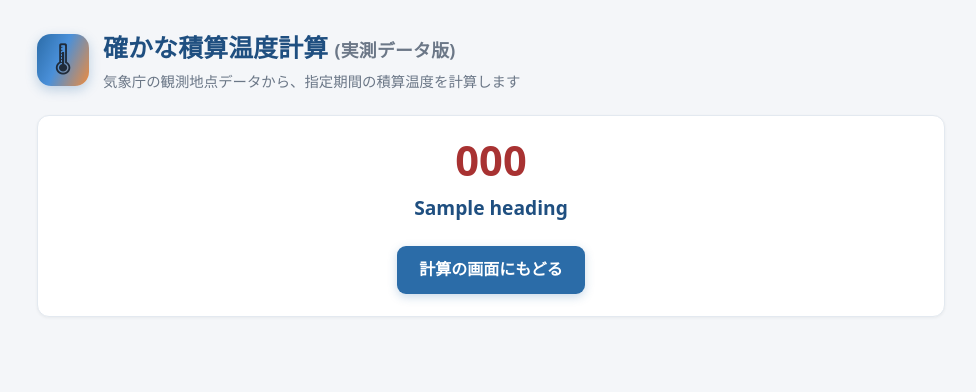
After one commit to hoge0101/sekisan-ondo, a Flask app: template templates/error.html in a window 1280 px wide. The commit adds this page. Shown: the top 392 px of the page, without its empty margins (149-1125 px from the left). Run offline with Flask 3, Linux system fonts and the light colour scheme; the template is opened without the code that fills it: most values are stand-ins (such as "Sample title", 1, 10 or a date in 2020).

Commit message:
計算中の表示とエラー画面を追加する
計算ボタンを押してから結果が出るまで、気象庁への問い合わせで数秒かかる。
これまで押しても見た目が変わらず、反応していないように見えて二重に押されやすかった。
ボタンをスピナー付きの「計算中…」に変え、待っていることを文言でも伝える。

disabled にするのは setTimeout(0) の後にした。押した直後に同期で無効化すると
Safari で送信自体が止まることがあるため。必須項目が未入力のときは submit
イベントが発生しないので「計算中」のまま固まることはなく、戻るボタンでの復元は
pageshow で押せる状態に戻す。

エラー処理も入れる。これまで errorhandler が一つも無く、index() も例外を
拾っていなかったため、気象庁が落ちているだけで Flask 素の Internal Server Error
が出ていた。POST の処理を try で包み、通信の失敗とそれ以外を切り分けて
画面内の .alert に出す。ページ遷移しないので入力内容が残り、そのまま押し直せる。

想定外の例外と404には、ヘッダーと配色を揃えた error.html を返す。
errorhandler(Exception) は HTTPException を素通りさせてから受ける。

あわせて気象庁への requests.get に timeout=20 を足した。タイムアウトが無く、
先方が応答しないとぶら下がったままになっていた。ハングして502になるより、
理由を画面に出せるほうがよい。

Co-Authored-By: Claude Opus 5 <noreply@anthropic.com>

```diff
--- a/app.py
+++ b/app.py
@@ -1,4 +1,5 @@
 from flask import Flask, render_template, request, Response, send_from_directory
+from werkzeug.exceptions import HTTPException
 import requests
 from bs4 import BeautifulSoup
 from datetime import date, timedelta
@@ -118,7 +119,7 @@ def fetch_monthly_records(prec_no, area_code, year, month):
         url = f"https://www.data.jma.go.jp/stats/etrn/view/daily_a1.php?prec_no={prec_no}&block_no={area_code}&year={year}&month={month}&day=1&view="
         temp_col, precip_col, weather_col = 4, 1, None
 
-    response = requests.get(url)
+    response = requests.get(url, timeout=20)
     soup = BeautifulSoup(response.text, "html.parser")
 
     target_table = soup.find("table", class_="data2_s")
@@ -158,7 +159,7 @@ def fetch_normal_daily_temps(prec_no, area_code, month):
         url = f"https://www.data.jma.go.jp/stats/etrn/view/nml_sfc_d.php?prec_no={prec_no}&block_no={area_code}&year=&month={month}&day=1&view="
     else:
         url = f"https://www.data.jma.go.jp/stats/etrn/view/nml_amd_d.php?prec_no={prec_no}&block_no={area_code}&year=&month={month}&day=1&view="
-    response = requests.get(url)
+    response = requests.get(url, timeout=20)
     soup = BeautifulSoup(response.text, "html.parser")
 
     target_table = soup.find("table", class_="data2_s")
@@ -847,50 +848,68 @@ def index():
     form = request.form if request.method == "POST" else {}
 
     if request.method == "POST":
-        prec_no = request.form["prec_no"]
-        area_code = request.form["area_code"]
-        start_date = date.fromisoformat(request.form["start_date"])
-        base_temp = float(request.form.get("base_temp") or 0)
-        correction = float(request.form.get("correction") or 0)
-        end_mode = request.form.get("end_mode", "date")
-        use_anomaly = request.form.get("use_anomaly") == "1"
+        try:
+            prec_no = request.form["prec_no"]
+            area_code = request.form["area_code"]
+            start_date = date.fromisoformat(request.form["start_date"])
+            base_temp = float(request.form.get("base_temp") or 0)
+            correction = float(request.form.get("correction") or 0)
+            end_mode = request.form.get("end_mode", "date")
+            use_anomaly = request.form.get("use_anomaly") == "1"
 
-        if not area_code:
-            # 画面側でも必須にしているが、素通りすると0℃という紛らわしい結果になるため
-            error = "観測地点を選択してください"
-        elif end_mode == "target":
-            target_temp = float(request.form.get("target_temp") or 0)
-            if target_temp <= 0:
-                error = "目標積算温度は0より大きい値を指定してください"
+            if not area_code:
+                # 画面側でも必須にしているが、素通りすると0℃という紛らわしい結果になるため
+                error = "観測地点を選択してください"
+            elif end_mode == "target":
+                target_temp = float(request.form.get("target_temp") or 0)
+                if target_temp <= 0:
+                    error = "目標積算温度は0より大きい値を指定してください"
+                else:
+                    daily_series, reached = get_cumulative_series_until_target(
+                        prec_no, area_code, start_date, target_temp, base_temp, correction,
+                        use_anomaly=use_anomaly,
+                    )
+                    if not reached:
+                        error = "指定期間(3年)内に目標積算温度へ到達しませんでした。条件を見直してください。"
+                    elif daily_series:
+                        reached_date = daily_series[-1]["date"]
+                    result = daily_series[-1]["cumulative"] if daily_series else 0
+                    chart_svg, chart_points = build_chart_svg(daily_series)
             else:
-                daily_series, reached = get_cumulative_series_until_target(
-                    prec_no, area_code, start_date, target_temp, base_temp, correction,
-                    use_anomaly=use_anomaly,
-                )
-                if not reached:
-                    error = "指定期間(3年)内に目標積算温度へ到達しませんでした。条件を見直してください。"
-                elif daily_series:
-                    reached_date = daily_series[-1]["date"]
-                result = daily_series[-1]["cumulative"] if daily_series else 0
-                chart_svg, chart_points = build_chart_svg(daily_series)
-        else:
-            end_date = date.fromisoformat(request.form["end_date"])
-            if start_date > end_date:
-                error = "開始日は終了日より前の日付を指定してください"
-            else:
-                daily_series = get_cumulative_series(
-                    prec_no, area_code, start_date, end_date, base_temp, correction,
-                    use_anomaly=use_anomaly,
-                )
-                result = daily_series[-1]["cumulative"] if daily_series else 0
-                chart_svg, chart_points = build_chart_svg(daily_series)
+                end_date = date.fromisoformat(request.form["end_date"])
+                if start_date > end_date:
+                    error = "開始日は終了日より前の日付を指定してください"
+                else:
+                    daily_series = get_cumulative_series(
+                        prec_no, area_code, start_date, end_date, base_temp, correction,
+                        use_anomaly=use_anomaly,
+                    )
+                    result = daily_series[-1]["cumulative"] if daily_series else 0
+                    chart_svg, chart_points = build_chart_svg(daily_series)
 
-        if daily_series:
-            attach_weather(prec_no, area_code, daily_series)
-            summary = build_summary(daily_series)
-            station_name = get_station_name(prec_no, area_code)
-            if use_anomaly:
-                anomaly_note = build_anomaly_note(prec_no, area_code, daily_series)
+            if daily_series:
+                attach_weather(prec_no, area_code, daily_series)
+                summary = build_summary(daily_series)
+                station_name = get_station_name(prec_no, area_code)
+                if use_anomaly:
+                    anomaly_note = build_anomaly_note(prec_no, area_code, daily_series)
+
+        # 途中で失敗しても素のInternal Server Errorは出さず、いつもの画面のまま
+        # 理由を伝える。入力内容も残るので、そのまま押し直せる。
+        except requests.RequestException:
+            app.logger.exception("気象庁からのデータ取得に失敗しました")
+            error = (
+                "気象庁のデータを取得できませんでした。"
+                "気象庁のサイトが混み合っているのかもしれません。"
+                "少し時間をおいて、もう一度お試しください。"
+            )
+            result, daily_series, chart_svg, chart_points = None, None, None, []
+            reached_date, summary, station_name, anomaly_note = None, None, None, None
+        except Exception:
+            app.logger.exception("積算温度の計算に失敗しました")
+            error = "計算中に問題が起きました。入力内容を確かめて、もう一度お試しください。"
+            result, daily_series, chart_svg, chart_points = None, None, None, []
+            reached_date, summary, station_name, anomaly_note = None, None, None, None
 
     return render_template(
         "index.html",
@@ -1030,5 +1049,42 @@ def sitemap():
     return Response(body, mimetype="application/xml")
 
 
+@app.errorhandler(404)
+def page_not_found(e):
+    """住所を間違えたときも、ブラウザ素のそっけない画面ではなくアプリの画面を出す"""
+    return render_template(
+        "error.html",
+        code=404,
+        heading="ページが見つかりません",
+        message="お探しのページは移動したか、URLが間違っている可能性があります。",
+        site_url=SITE_URL,
+    ), 404
+
+
+@app.errorhandler(500)
+@app.errorhandler(Exception)
+def internal_error(e):
+    """計算処理の外で想定外の例外が出たときの受け皿。
+
+    トップページの計算中に起きた失敗は index() 側で拾って画面内に出すので、
+    ここに来るのはそれ以外の想定外だけ。素のInternal Server Errorは見せない。
+    """
+    # HTTPException(404など)は各ハンドラ・既定の処理に任せる
+    if isinstance(e, HTTPException):
+        return e
+
+    app.logger.exception("想定外のエラーが発生しました")
+    return render_template(
+        "error.html",
+        code=500,
+        heading="エラーが発生しました",
+        message=(
+            "処理の途中で問題が起きました。"
+            "少し時間をおいて、もう一度お試しください。"
+        ),
+        site_url=SITE_URL,
+    ), 500
+
+
 if __name__ == "__main__":
     app.run()
--- a/static/style.css
+++ b/static/style.css
@@ -832,3 +832,99 @@ button[type="submit"]:active {
     font-size: 0.9rem;
     color: var(--c-muted);
 }
+
+/* 計算中の見せ方。押したあと数秒かかるので、ボタン自体で待っていることを伝える */
+button[type="submit"] {
+    display: flex;
+    align-items: center;
+    justify-content: center;
+    gap: 9px;
+}
+
+.calc-spinner {
+    display: none;
+    width: 15px;
+    height: 15px;
+    border: 2px solid rgba(255, 255, 255, 0.45);
+    border-top-color: #fff;
+    border-radius: 50%;
+    animation: calc-spin 0.7s linear infinite;
+}
+
+button[type="submit"].is-calculating .calc-spinner {
+    display: block;
+}
+
+button[type="submit"]:disabled {
+    cursor: progress;
+    background: var(--c-cool-deep);
+    box-shadow: none;
+    opacity: 0.85;
+}
+
+button[type="submit"]:disabled:hover {
+    box-shadow: none;
+}
+
+@keyframes calc-spin {
+    to { transform: rotate(360deg); }
+}
+
+/* 目が回るのが苦手な人にはアニメーションを止める */
+@media (prefers-reduced-motion: reduce) {
+    .calc-spinner {
+        animation: none;
+    }
+}
+
+.calc-waiting {
+    margin: 9px 0 0;
+    font-size: 0.85rem;
+    color: var(--c-cool-deep);
+    text-align: center;
+}
+
+/* エラーページ(404・500) */
+.error-card {
+    text-align: center;
+}
+
+.error-code {
+    margin: 0;
+    font-size: 2.6rem;
+    font-weight: 700;
+    line-height: 1.1;
+    color: var(--c-error-text);
+}
+
+.error-heading {
+    margin: 10px 0 0;
+    font-size: 1.2rem;
+    color: var(--c-cool-deep);
+}
+
+.error-message {
+    margin: 12px auto 0;
+    max-width: 30em;
+    color: var(--c-muted);
+    line-height: 1.8;
+}
+
+.error-actions {
+    margin: 22px 0 0;
+}
+
+.error-home-link {
+    display: inline-block;
+    padding: 11px 22px;
+    background: var(--c-cool-dark);
+    color: #fff;
+    border-radius: 9px;
+    font-weight: 700;
+    text-decoration: none;
+    box-shadow: 0 3px 10px rgba(43, 108, 168, 0.25);
+}
+
+.error-home-link:hover {
+    background: var(--c-cool-deep);
+}
--- /dev/null
+++ b/templates/error.html
@@ -0,0 +1,35 @@
+<!DOCTYPE html>
+<html lang="ja">
+<head>
+    <meta charset="UTF-8">
+    <meta name="viewport" content="width=device-width, initial-scale=1">
+    <title>{{ heading }} - 確かな積算温度計算(実測データ版)</title>
+    <meta name="robots" content="noindex">
+
+    <meta name="theme-color" content="#2b6ca8">
+    <link rel="icon" href="{{ url_for('static', filename='icons/favicon-32.png') }}" sizes="32x32">
+    <link rel="apple-touch-icon" href="{{ url_for('static', filename='icons/apple-touch-icon.png') }}">
+
+    <link rel="stylesheet" href="{{ url_for('static', filename='style.css') }}">
+</head>
+<body>
+    <div class="page">
+        <header class="hero">
+            <div class="hero-badge">🌡</div>
+            <div class="hero-text">
+                <h1>確かな積算温度計算<span class="hero-variant">(実測データ版)</span></h1>
+                <p class="subtitle">気象庁の観測地点データから、指定期間の積算温度を計算します</p>
+            </div>
+        </header>
+
+        <section class="card error-card">
+            <p class="error-code">{{ code }}</p>
+            <h2 class="error-heading">{{ heading }}</h2>
+            <p class="error-message">{{ message }}</p>
+            <p class="error-actions">
+                <a class="error-home-link" href="{{ url_for('index') }}">計算の画面にもどる</a>
+            </p>
+        </section>
+    </div>
+</body>
+</html>
```
Also changed, not shown: templates/index.html (+43 -2 lines).
